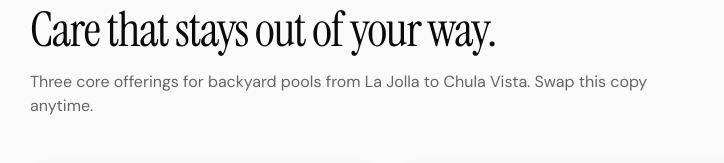
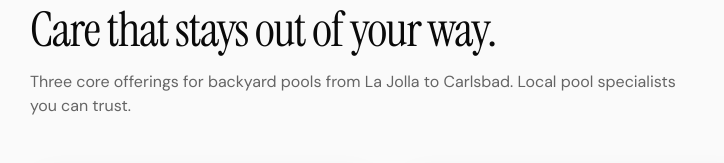
Before and after one commit to aidanjmendel/purewaterpoolconcierge, a plain HTML site: page index.html in a window 1280 px wide. Shown: the part 775-938 px from the top of the page, 66-790 px from the left. Drawn offline with nearby package versions, Linux system fonts and the light colour scheme.

Commit message:
Updated text

```diff
--- a/index.html
+++ b/index.html
@@ -182,7 +182,7 @@
           <p class="text-xs font-semibold uppercase tracking-[0.28em] text-lagoon">Services</p>
           <h2 class="mt-3 font-serif text-4xl tracking-tight sm:text-5xl">Care that stays out of your way.</h2>
           <p class="mt-4 text-black/60">
-            Three core offerings for backyard pools from La Jolla to Chula Vista. Swap this copy anytime.
+            Three core offerings for backyard pools from La Jolla to Carlsbad. Local pool specialists you can trust.
           </p>
         </div>
 
```
